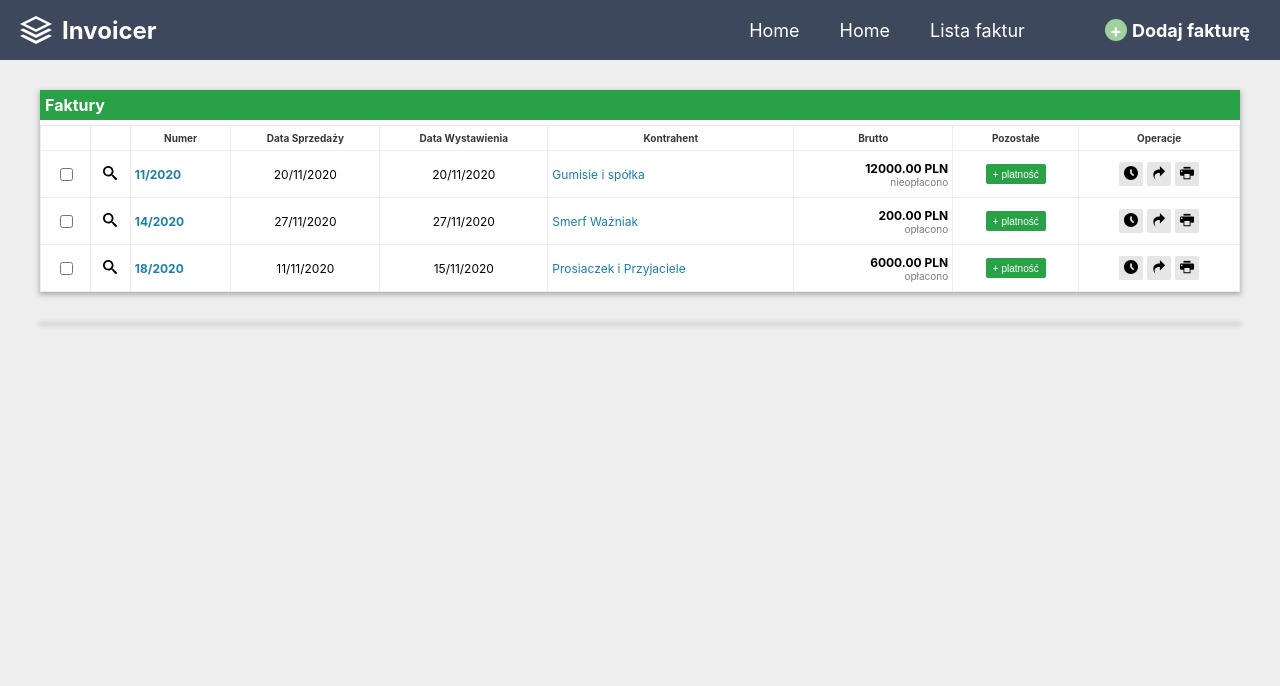
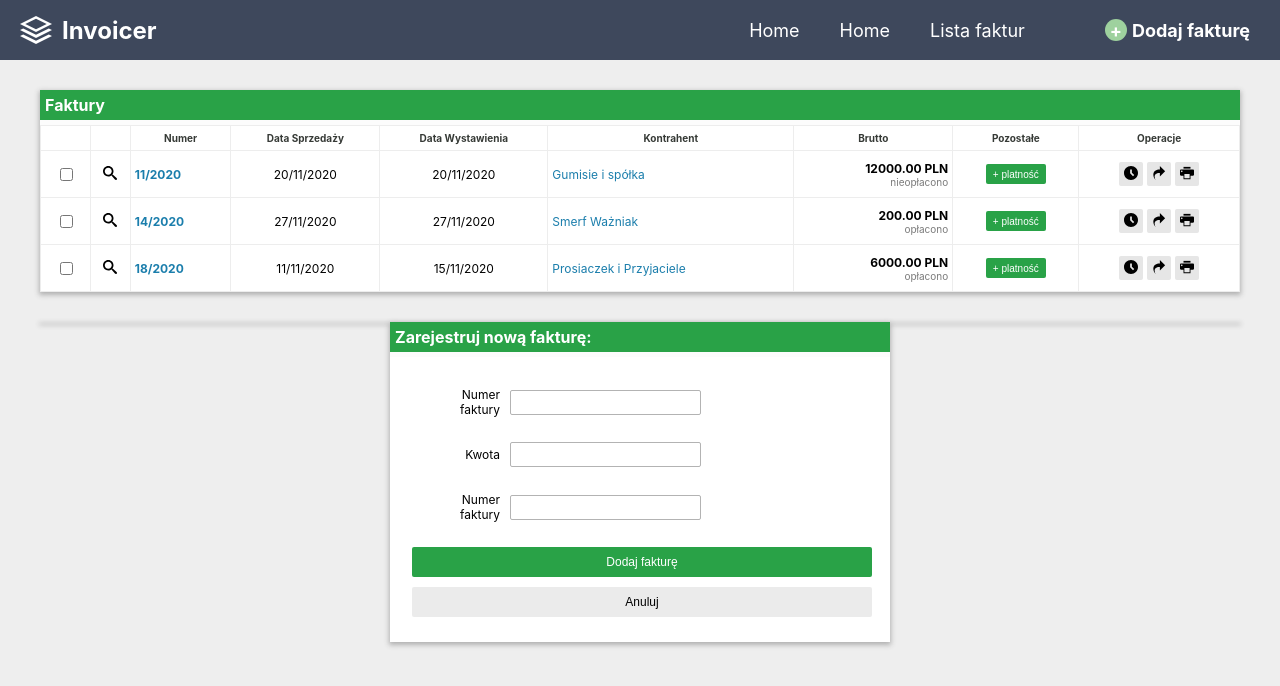
Before and after one commit to monika1127/invoicer, a React (Create React App) app: page / in a window 1280 px wide. Shown: the top 686 px of the page. Built offline with nearby package versions, Linux system fonts and the light colour scheme; data requests are answered from the project's data file.

Commit message:
form layout -1st step

```diff
--- a/package.json
+++ b/package.json
@@ -7,10 +7,12 @@
     "@testing-library/react": "^11.2.2",
     "@testing-library/user-event": "^12.6.0",
     "json-server": "^0.16.3",
+    "formik": "^2.2.6",
     "react": "^17.0.1",
     "react-dom": "^17.0.1",
     "react-scripts": "4.0.1",
-    "web-vitals": "^0.2.4"
+    "web-vitals": "^0.2.4",
+    "yup": "^0.32.8"
   },
   "scripts": {
     "start": "react-scripts start",
--- a/public/index.html
+++ b/public/index.html
@@ -15,7 +15,6 @@
       user's mobile device or desktop. See https://developers.google.com/web/fundamentals/web-app-manifest/
     -->
     <link rel="manifest" href="%PUBLIC_URL%/manifest.json" />
-
     <!--
       Notice the use of %PUBLIC_URL% in the tags above.
       It will be replaced with the URL of the `public` folder during the build.
--- a/src/App.js
+++ b/src/App.js
@@ -1,15 +1,18 @@
 
 import { Fragment } from 'react';
-import './App.css';
+
 import InvoicesList from './components/invoices/InvoicesList'
 import Navbar from './components/layout/navbar/Navbar'
+import NewInvoiceForm from './components/newInvoice/NewInvoiceForm'
 
+import './App.css';
 
 function App() {
   return (
     <Fragment>
       <Navbar />
       <InvoicesList />
+      <NewInvoiceForm />
     </Fragment>
   );
 }
--- a/src/components/layout/button/Button.js
+++ b/src/components/layout/button/Button.js
@@ -7,10 +7,11 @@ export class Button extends Component {
         class: PropTypes.string.isRequired,
         name: PropTypes.string.isRequired,
         onClick: PropTypes.func.isRequired,
+        type: PropTypes.string.isRequired,
     }
     render() {
         return (
-        <button className={`${this.props.class}`} onClick={this.props.onClick}>
+        <button type={this.props.type} className={`${this.props.class}`} onClick={this.props.onClick}>
             {this.props.name}
         </button>
         )
--- a/src/components/layout/topBar/topBar.css
+++ b/src/components/layout/topBar/topBar.css
@@ -5,7 +5,6 @@
 .topbar {
   margin: auto;
   padding: 5px;
-  background-color: rgb(41, 162, 71);
   width: 100%;
   border-bottom: 5px solid rgb(252, 252, 252);
   font-weight: bold;
--- /dev/null
+++ b/src/components/newInvoice/NewInvoiceForm.js
@@ -0,0 +1,80 @@
+
+//numer faktury
+//data sprzedaży
+//cena
+// kontraktr (wybieralne z listy)
+// opis faktury (konieczne dodanie do bazy danych nowego pola)
+//typ faktury (radio button)
+// czy opłacona (Y/N)
+
+
+import React, { Component, Fragment } from 'react'
+import { Formik, useFormik } from 'formik'
+import * as Yup from 'yup'
+import './newInvoiceForm.css'
+import TopBar from '../layout/topBar/TopBar'
+import Button from '../layout/button/Button'
+
+const NewInvoiceForm = () => {
+    const formik = useFormik({
+        initialValues: {
+            invoiceId: '',
+            price: '',
+            date: ''
+        },
+        validationSchema: Yup.object({
+            invoiceId: Yup.string()
+                .max(10, 'Improper form number')
+                .required(' ! This field is required'),
+            price: Yup.string()
+                .max(10, 'Improper form number')
+                .required(' ! This field is required'),
+            date: Yup.string()
+                .max(16, 'Improper date format')
+                .required(' ! This field is required'),
+        }),
+        onSubmit: values => alert(JSON.stringify(values, null, 2))
+    });
+
+    return (
+        <div className='form__container'>
+            <TopBar title='Zarejestruj nową fakturę:' topbarClass='topbar topbar-green' />
+            <div className='form__container-body'>
+
+                <form onSubmit={formik.handleSubmit}>
+                    <div className='form-field'>
+                        <label htmlFor='invoiceId'>Numer faktury</label>
+                        <input id='invoiceId' type='text' {...formik.getFieldProps('invoiceId')} >
+                        </input>
+                        {formik.touched.invoiceId && formik.errors.invoiceId ? (
+                            <div className='error'>{formik.errors.invoiceId}</div>
+                        ) : null}
+                    </div>
+
+                    <div className='form-field'>
+                        <label htmlFor='price'>Kwota</label>
+                        <input id='price' type='text' {...formik.getFieldProps('price')} ></input>
+                        {formik.touched.price && formik.errors.price ? (
+                            <div className='error'>{formik.errors.price}</div>
+                        ) : null}
+                    </div>
+
+                    <div className='form-field'>
+                    <label htmlFor='date'>Numer faktury</label>
+                    <input id='date' type='text' {...formik.getFieldProps('date')} >
+                    </input>
+                    {formik.touched.date && formik.errors.date ? (
+                        <div className='error'>{formik.errors.date}</div>
+                    ) : null}
+                     </div>
+                     <Button type="submit" name="Dodaj fakturę" class='btn btn-full btn-green'/>
+                     <Button  name="Anuluj" class='btn btn-full btn-grey'/>
+                    {/* <button type="submit">Submit</button> */}
+                </form>
+            </div>
+        </div>
+    )
+}
+
+
+export default NewInvoiceForm
--- /dev/null
+++ b/src/components/newInvoice/newInvoiceForm.css
@@ -0,0 +1,34 @@
+.form__container {
+  width: 500px;
+  background-color: white;
+  margin: auto;
+  margin: 30px auto;
+  box-shadow: 0px 2px 5px 1px rgb(177, 177, 177);
+}
+.form__container-body {
+  padding: 20px;
+}
+
+.error {
+  padding-left: 5px;
+  color: rgb(163, 22, 22);
+  font-size: 10px;
+}
+.form-field {
+  display: flex;
+  align-items: center;
+  margin-bottom: 10px;
+}
+
+.form__container-body label {
+  width: 100px;
+  text-align: right;
+  padding: 10px;
+}
+.form__container-body input {
+  height: 25px;
+  border: 1px solid rgb(179, 179, 179);
+  border-radius: 2px;
+  text-align: right;
+  padding-right: 10px;
+}
```
Also changed, not shown: 1 other file (tests, documents, lock files or other folders).
